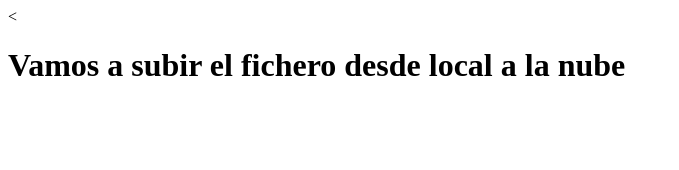
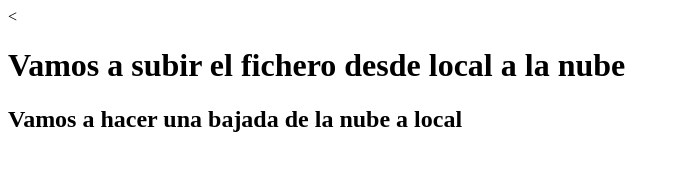
Before and after one commit to felipealbarregas/proyecto, a plain HTML site: page index.html in a window 1280 px wide. Shown: the whole page, without its empty margins (0-679 px from the left). Drawn offline with Linux system fonts and the light colour scheme.

Commit message:
Update index.html

```diff
--- a/index.html
+++ b/index.html
@@ -6,5 +6,6 @@
   </head>
   <body>
     <h1> Vamos a subir el fichero desde local a la nube</h1>
+    <h2> Vamos a hacer una bajada de la nube a local</h2>
   </body>
 </html>
```
